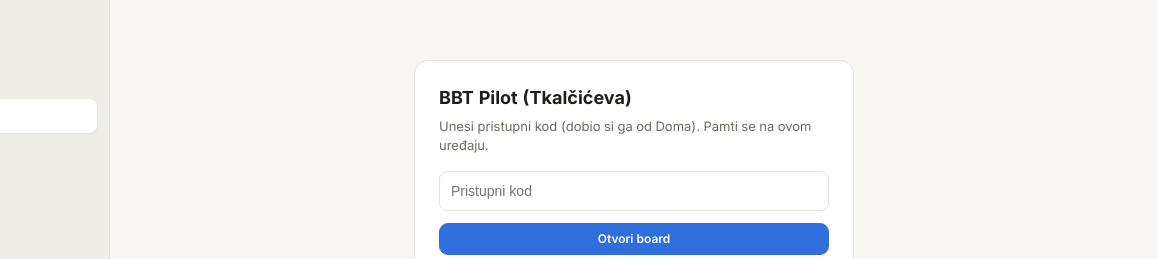
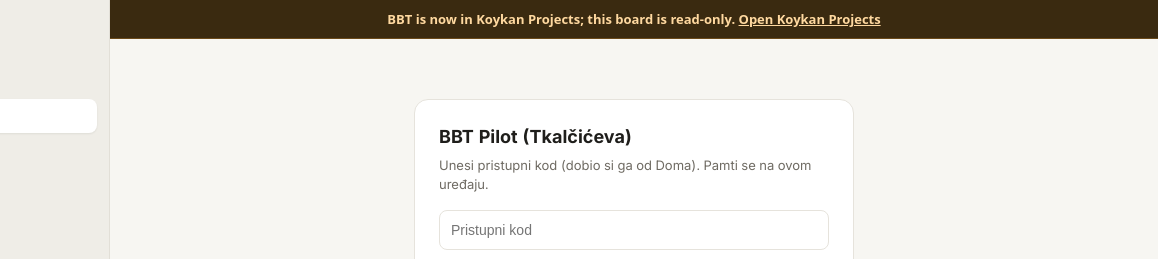
Before and after one commit to domagojklaric-ship-it/koykan-dashboard, a plain HTML site: page bbt/index.html in a window 1280 px wide. Shown: the top 259 px of the page, 122-1280 px from the left. Drawn offline with Linux system fonts and the light colour scheme.

Commit message:
BBT board: traka 'BBT is now in Koykan Projects; this board is read-only' s poveznicom, gumb Novi task skriven Co-Authored-By: Claude Sonnet 5.5 <noreply@anthropic.com>

```diff
--- a/bbt/index.html
+++ b/bbt/index.html
@@ -174,9 +174,13 @@
   .task,.board-head{min-width:1400px}
 .tcreated{font:400 10px/1.35 ui-monospace,monospace;color:var(--muted,#8b93a7);white-space:nowrap;overflow:hidden;text-overflow:ellipsis;margin-top:1px;text-decoration:none}
 .task.is-done .tcreated{text-decoration:none}
+#add-toggle{display:none!important}
+.frozenbar{position:sticky;top:0;z-index:50;background:#3a2a10;color:#ffd9a0;border-bottom:1px solid #6b4a1a;padding:10px 16px;font:600 13px/1.4 system-ui,-apple-system,Segoe UI,Roboto,sans-serif;text-align:center}
+.frozenbar a{color:#ffd9a0;text-decoration:underline}
 </style>
 </head>
 <body>
+<div class="frozenbar">BBT is now in Koykan Projects; this board is read-only. <a href="https://koykan-projects.koykan.workers.dev/#/b/bbt">Open Koykan Projects</a></div>
 
 <div id="setup" class="setup hide">
   <h2>BBT Pilot (Tkalčićeva)</h2>
```
